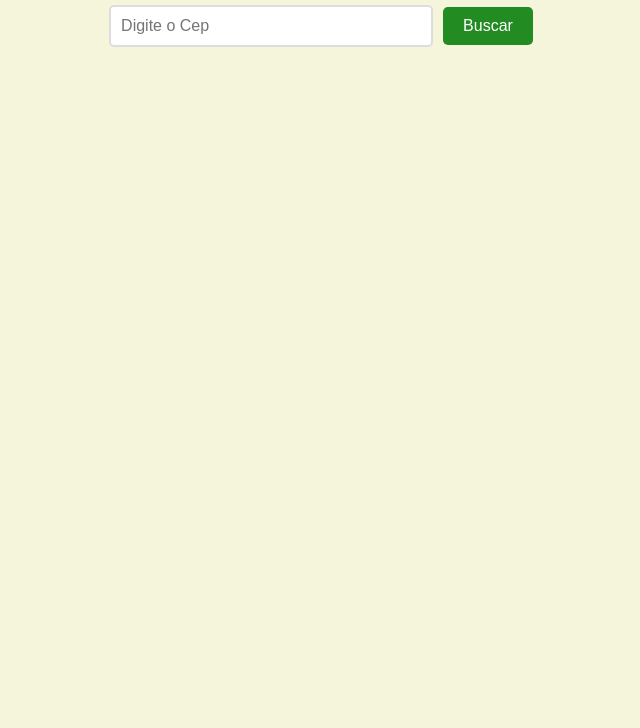
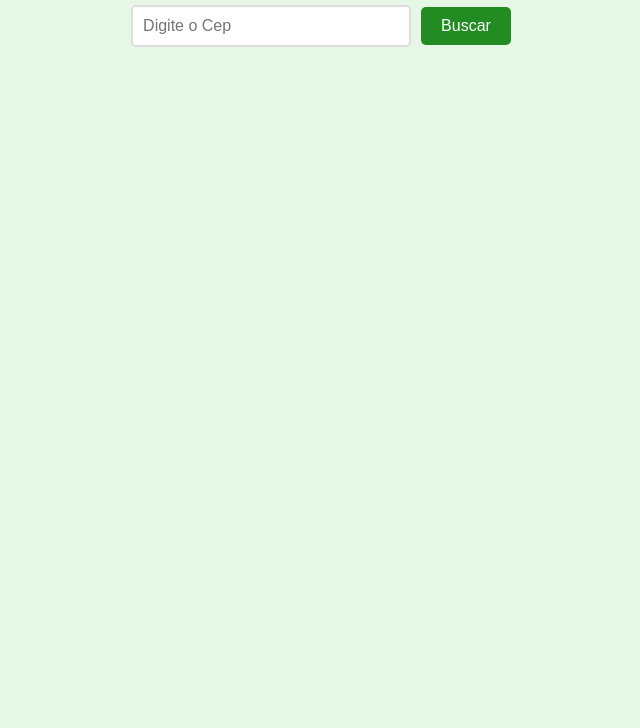
Before and after one commit to Matheus2570/site_busca_cep_pokemon, a website: page htmls/buscaCep.html in a window 1280 px wide. Shown: the part 72-800 px from the top of the page, without its empty margins (319-959 px from the left). Drawn offline with Linux system fonts and the light colour scheme.

Commit message:
Dia_21_11_2024

```diff
--- a/csss/buscaCep.css
+++ b/csss/buscaCep.css
@@ -21,7 +21,8 @@ h1 {
 
 input[type="text"] {
   padding: 10px;
-  width: 300px;
+  width: 20vw;
+  min-width: 100px;
   font-size: 1rem;
   margin-right: 10px;
   border: 2px solid #ddd;
@@ -48,9 +49,7 @@ button:hover {
   flex-direction: column;
   align-items: center;
   gap: 10px;
-  height: 100vh;
-  width: 100vw;
-  background-color: beige;
+
 }
 
 .endereco-info {
--- a/style.css
+++ b/style.css
@@ -164,6 +164,7 @@ body {
     }
 
     .footer {
+        text-align: center;
         flex-direction: column;
     }
 
```
